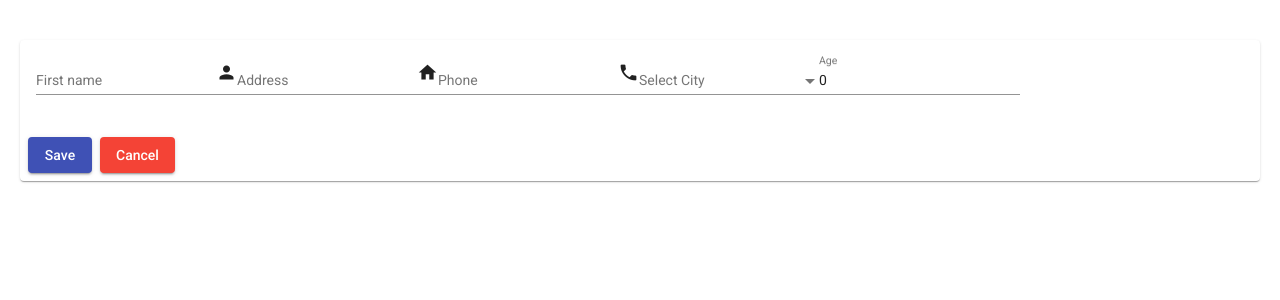
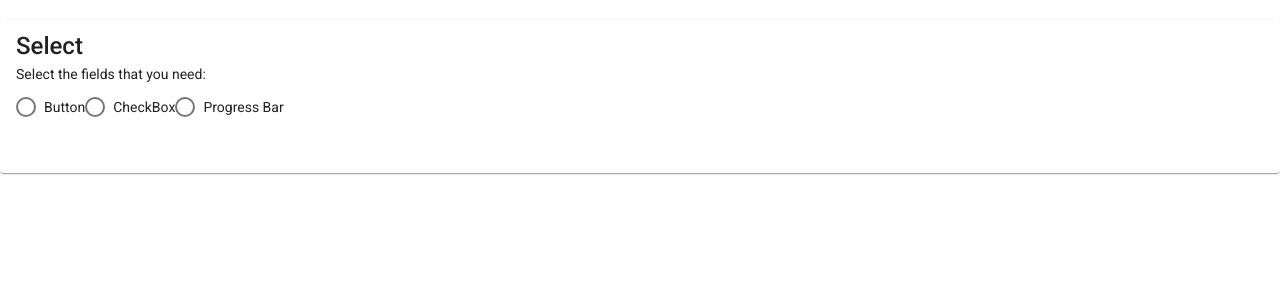
Before and after one commit to JhonyMesquita/AngularLearning, an Angular app: page / in a window 1280 px wide. Shown: the top 300 px of the page. Built offline with nearby package versions, Linux system fonts and the light colour scheme.

Commit message:
ngSwitch

```diff
--- a/src/app/app.component.html
+++ b/src/app/app.component.html
@@ -18,4 +18,6 @@
 
 <!-- <app-ng-for></app-ng-for> -->
 
-<app-ng-for-form></app-ng-for-form>
+<!-- <app-ng-for-form></app-ng-for-form> -->
+
+<app-ng-switch></app-ng-switch>
--- /dev/null
+++ b/src/app/components/ng-switch/ng-switch.component.html
@@ -0,0 +1,23 @@
+<mat-card>
+  <mat-card-title>
+    Select
+  </mat-card-title>
+  <mat-card-content>
+    <section>
+      <p>Select the fields that you need:</p>
+      <mat-radio-group [(ngModel)]="fieldName">
+        <mat-radio-button value-="button">Button</mat-radio-button>
+        <mat-radio-button value-="checkbox">CheckBox</mat-radio-button>
+        <mat-radio-button value-="progressbar">Progress Bar</mat-radio-button>
+      </mat-radio-group>
+    </section>
+      <br><br>
+
+      <section [ngSwitch]="fieldName">
+        <button *ngSwitchCase="'button'" mat-raised-button color="warn">Button</button>
+        <mat-checkbox *ngSwitchCase="'checkbox'">Check Box</mat-checkbox>
+        <mat-progress-bar *ngSwitchCase="'progressbar'" color="warn" mode="indeterminate"></mat-progress-bar>
+      </section>
+
+  </mat-card-content>
+</mat-card>
--- /dev/null
+++ b/src/app/components/ng-switch/ng-switch.component.ts
@@ -0,0 +1,17 @@
+import { Component, OnInit } from '@angular/core';
+
+@Component({
+  selector: 'app-ng-switch',
+  templateUrl: './ng-switch.component.html',
+  styleUrls: ['./ng-switch.component.css']
+})
+export class NgSwitchComponent implements OnInit {
+
+  fieldName: string = '';
+
+  constructor() { }
+
+  ngOnInit(): void {
+  }
+
+}
```
Also changed, not shown: src/app/app.module.ts (+7 -2 lines), src/app/components/ng-switch/ng-switch.component.css (added), 1 other file (tests, documents, lock files or other folders).
